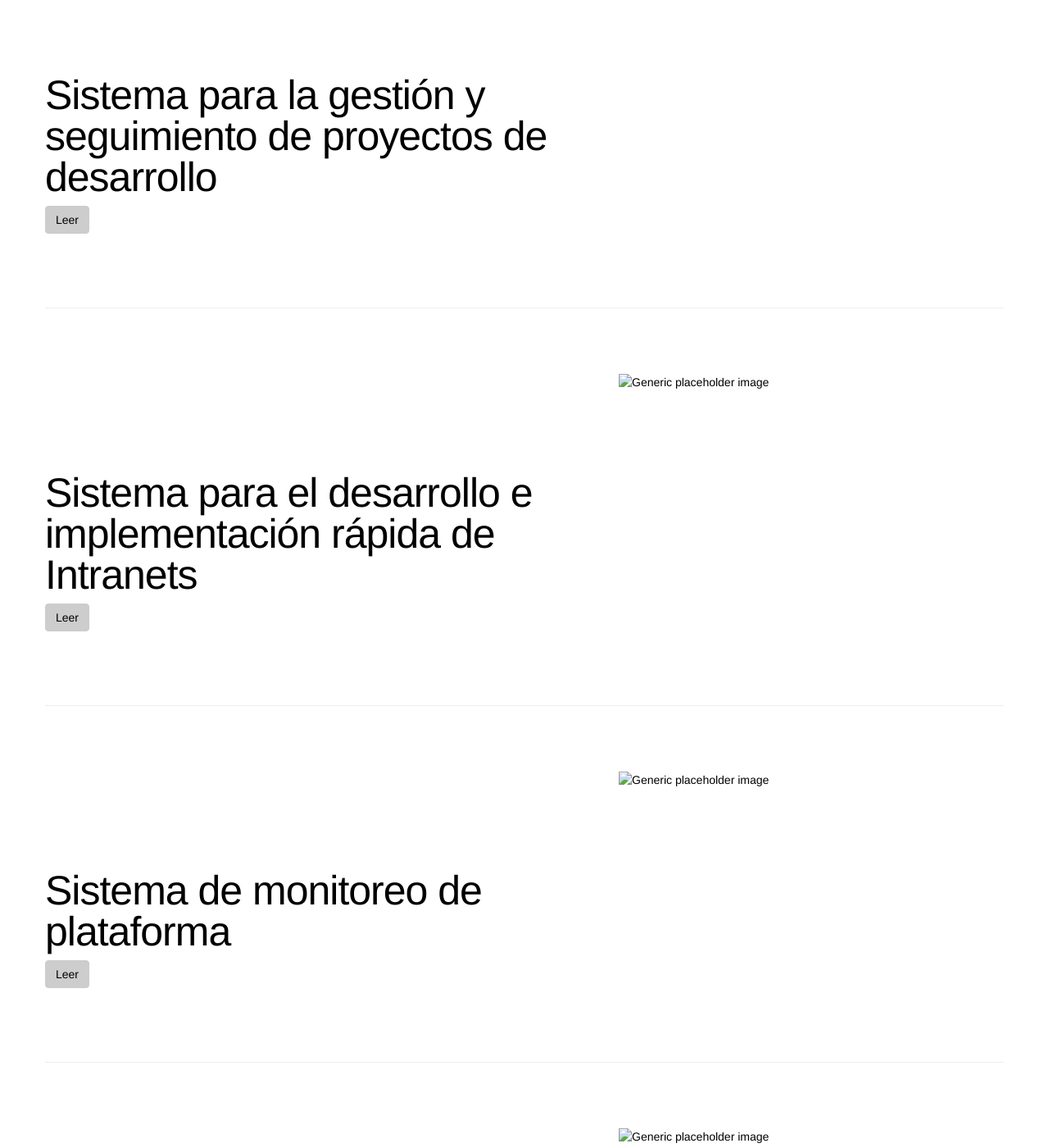
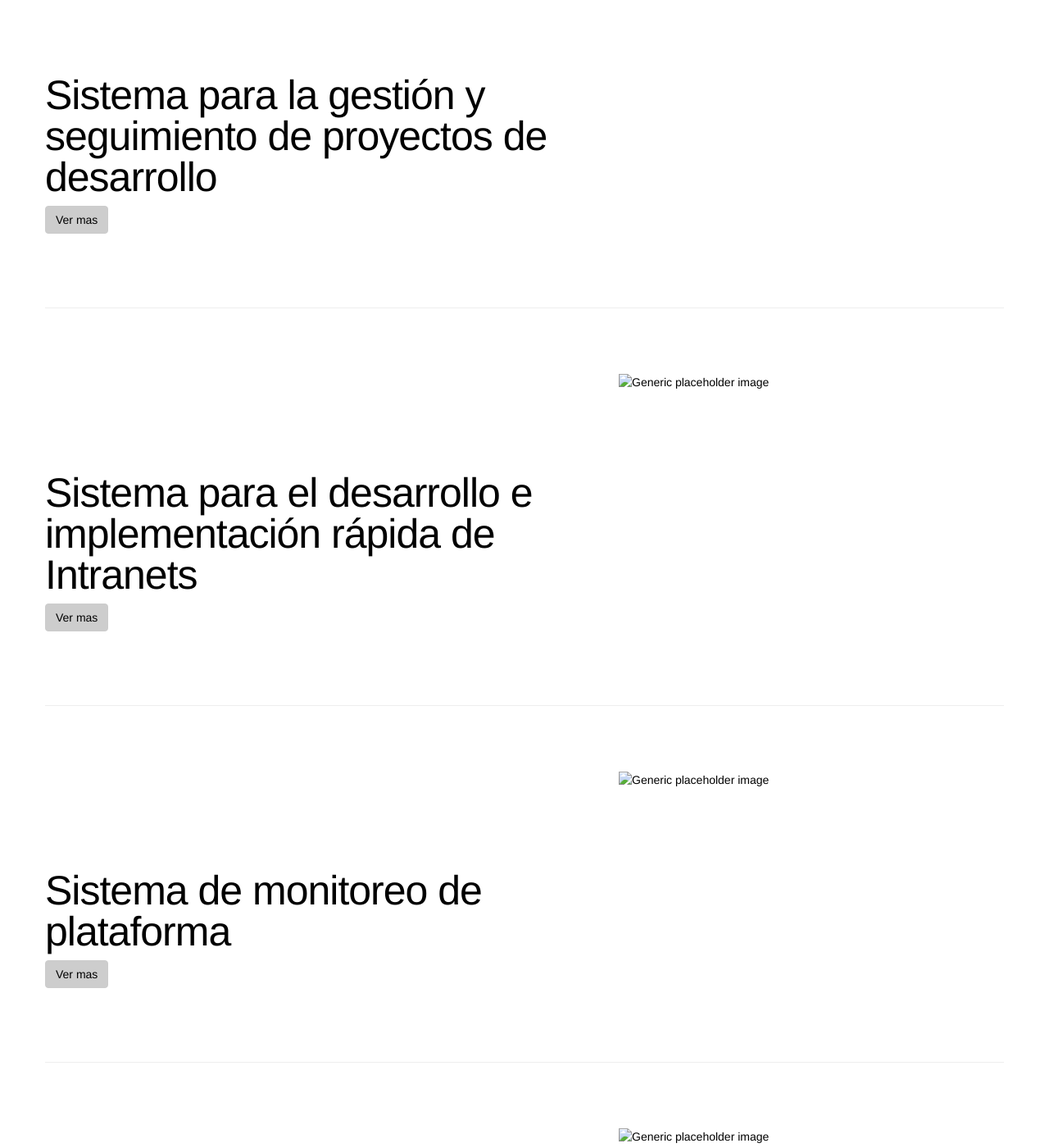
Before and after one commit to Covetel/Covetel.github.io, a Jekyll site: the page built from Productos/index.html, in a window 1280 px wide and 1400 px high, scrolled down 803 px. Shown: the whole window at 82% size. Built offline with Jekyll 4.4.1, drawn with Linux system fonts in a browser that asks for light colours; Markdown is read by kramdown in place of the engine named in the settings; some of the changed text lies outside the part shown.

Commit message:
Cambiando mensaje Leer, por Ver mas en los botones de los productos

```diff
--- a/Productos/index.html
+++ b/Productos/index.html
@@ -11,7 +11,7 @@ title: Productos
 <div class="row featurette">
     <div class="col-md-7">
         <h2 class="featurette-heading"> {{ post.title }} </h2>
-        <p><a class="btn btn-default" href="{{ post.url }}" role="button">Leer</a></p>
+        <p><a class="btn btn-default" href="{{ post.url }}" role="button">Ver mas</a></p>
     </div>
 
     <div class="col-md-5">
```
